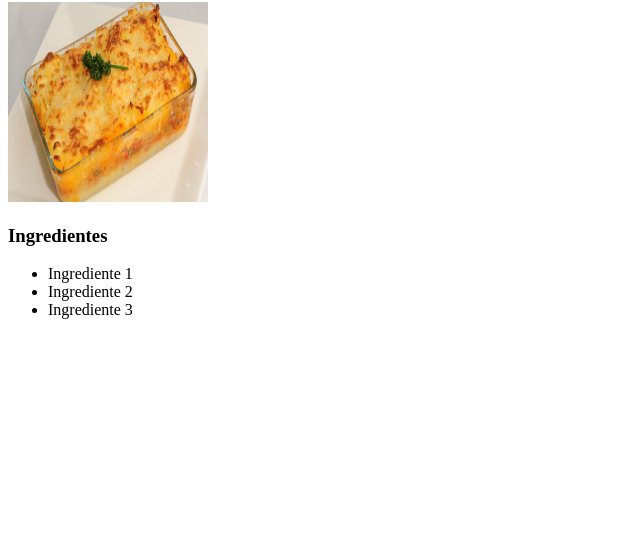
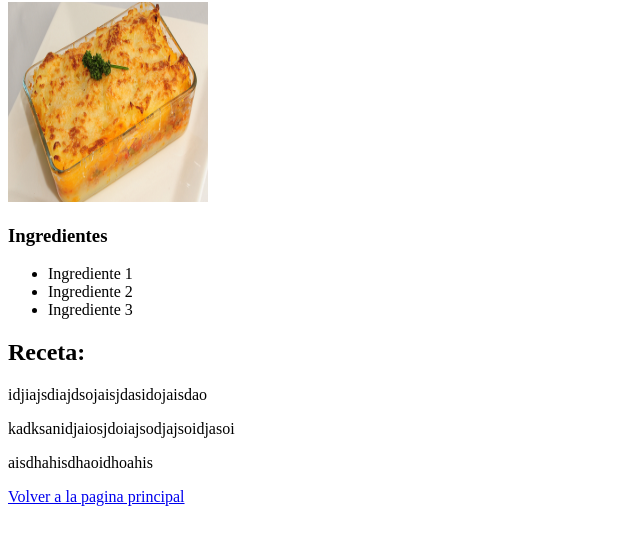
Before and after one commit to tomasorzuza/odin-recipes, a plain HTML site: page recipes/Pastel-de-papa.html in a window 1280 px wide. Shown: the part 78-622 px from the top of the page, without its empty margins (0-640 px from the left). Drawn offline with Linux system fonts and the light colour scheme.

Commit message:
index.html

```diff
--- a/recipes/Pastel-de-papa.html
+++ b/recipes/Pastel-de-papa.html
@@ -13,5 +13,10 @@
         <li>Ingrediente 2</li>
         <li>Ingrediente 3</li>
     </ul>
+    <p><h2>Receta:</h2></p>
+    <p>idjiajsdiajdsojaisjdasidojaisdao</p>
+    <p>kadksanidjaiosjdoiajsodjajsoidjasoi</p>
+    <p>aisdhahisdhaoidhoahis</p>
+    <a href="../index.html" rel="noopener noreferrer">Volver a la pagina principal</a>
 </body>
 </html>
```
Also changed, not shown: index.html (+3 -4 lines), recipes/canelones.html (+5 -0 lines), recipes/lasagna.html (+5 -0 lines).
